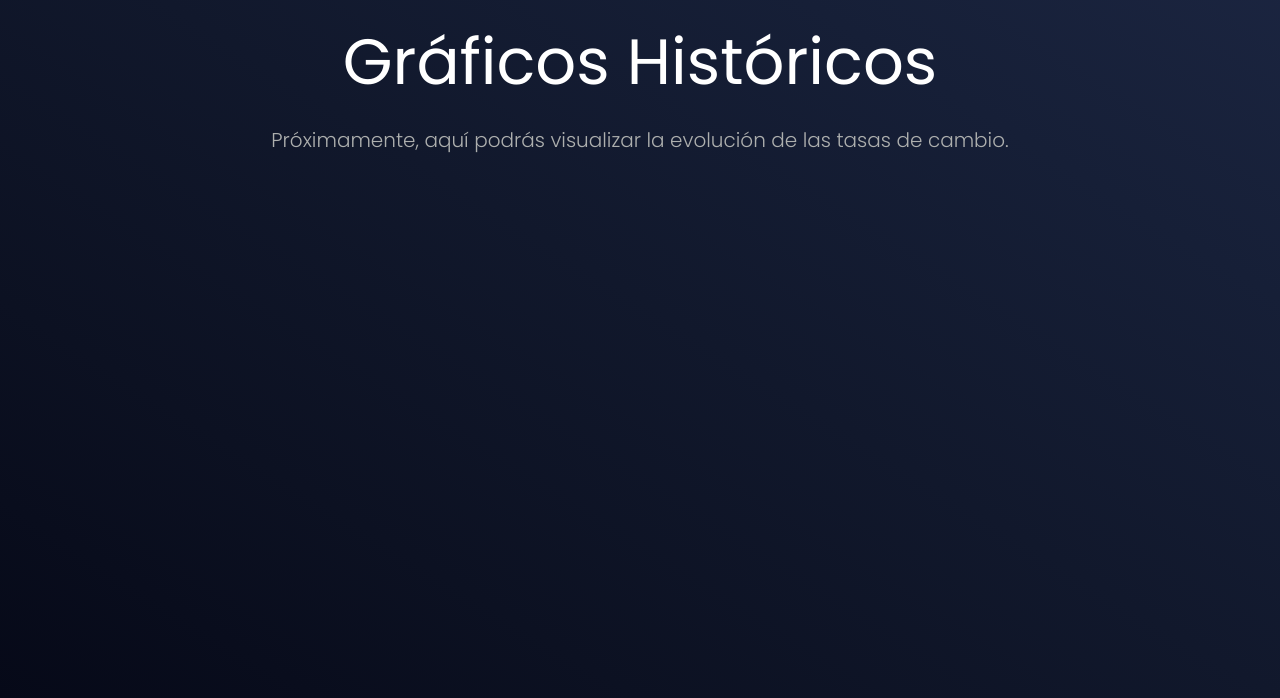
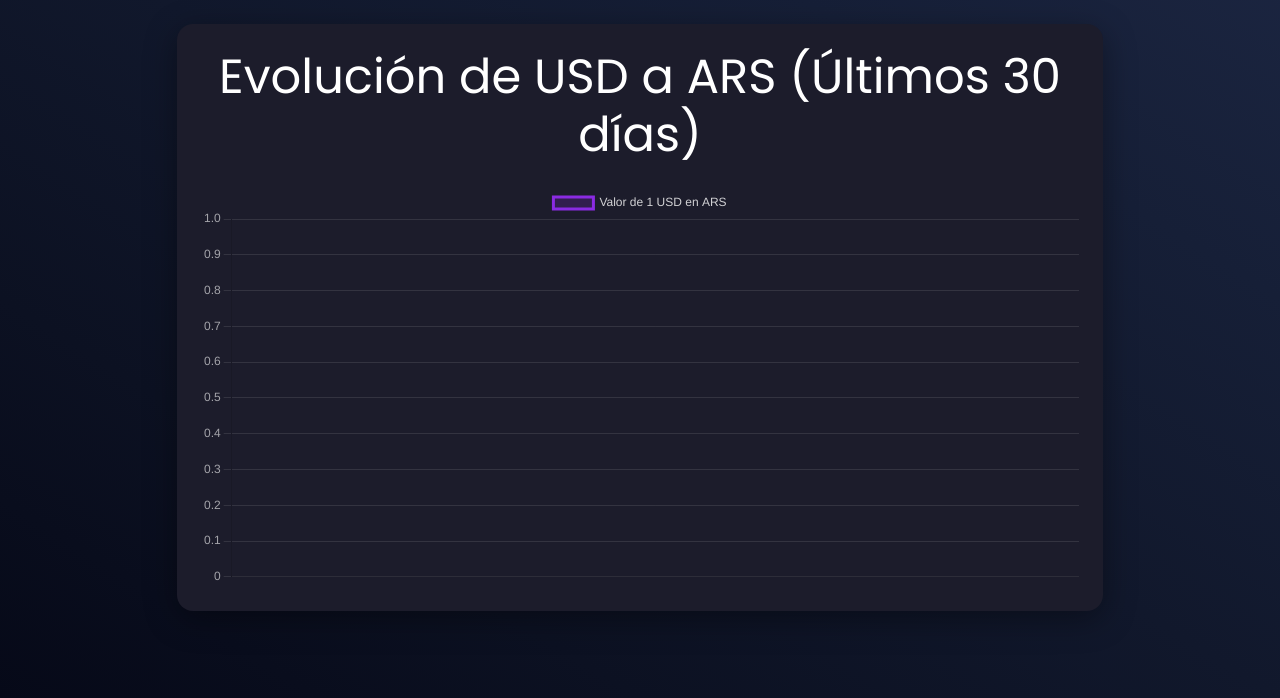
Before and after one commit to Thiagobrn3/CurrencyPy, a Django app: page /charts/ in a window 1280 px wide. Shown: the part 102-800 px from the top of the page. Run offline with Django 5.2, Linux system fonts and the light colour scheme; data that the repository does not hold is empty; some libraries are stand-ins or nearby versions.

Commit message:
css on charts html

```diff
--- a/converter/templates/converter/charts.html
+++ b/converter/templates/converter/charts.html
@@ -4,9 +4,72 @@
 
 {% block content %}
 <div class="row justify-content-center">
-    <div class="col-lg-10 text-center">
-        <h1 class="mb-4">Gráficos Históricos</h1>
-        <p class="lead">Próximamente, aquí podrás visualizar la evolución de las tasas de cambio.</p>
+    <div class="col-lg-10">
+        <div class="card card-custom p-4">
+            <h2 class="mb-4 text-center">Evolución de {{ base_currency }} a {{ quote_currency }} (Últimos 30 días)</h2>
+
+            <div style="position: relative; height: 400px;">
+                <canvas id="historicalChart"></canvas>
+            </div>
+
+        </div>
     </div>
 </div>
+
+<script src="https://cdn.jsdelivr.net/npm/chart.js"></script>
+
+<script>
+    // Obtenemos los datos que Django nos pasó desde la vista
+    const dates = JSON.parse('{{ dates_json|safe }}');
+    const rates = JSON.parse('{{ rates_json|safe }}');
+    const ctx = document.getElementById('historicalChart').getContext('2d');
+
+    // Creamos el gráfico con los datos y estilos para el tema oscuro
+    const historicalChart = new Chart(ctx, {
+        type: 'line',
+        data: {
+            labels: dates,
+            datasets: [{
+                label: `Valor de 1 {{ base_currency }} en {{ quote_currency }}`,
+                data: rates,
+                borderColor: '#8A2BE2',
+                backgroundColor: 'rgba(138, 43, 226, 0.2)',
+                fill: true,
+                tension: 0.3,
+                pointBackgroundColor: '#8A2BE2',
+                pointRadius: 2
+            }]
+        },
+        options: {
+            responsive: true,
+            maintainAspectRatio: false,
+            plugins: {
+                legend: {
+                    labels: {
+                        color: 'rgba(255, 255, 255, 0.8)'
+                    }
+                }
+            },
+            scales: {
+                y: {
+                    beginAtZero: false,
+                    ticks: {
+                        color: 'rgba(255, 255, 255, 0.6)'
+                    },
+                    grid: {
+                        color: 'rgba(255, 255, 255, 0.1)'
+                    }
+                },
+                x: {
+                    ticks: {
+                        color: 'rgba(255, 255, 255, 0.6)'
+                    },
+                    grid: {
+                        color: 'rgba(255, 255, 255, 0.1)'
+                    }
+                }
+            }
+        }
+    });
+</script>
 {% endblock %}
--- a/converter/views.py
+++ b/converter/views.py
@@ -1,6 +1,7 @@
 import requests
 from django.shortcuts import render
-
+import json
+from datetime import date, timedelta
 # --- PEGA TU API KEY AQUÍ ---
 API_KEY = '0e4ca44e95444245cdcb3a1c'
 # -------------------------
@@ -100,8 +101,43 @@ def home(request):
 
     return render(request, 'converter/index.html', context)
 
+# converter/views.py
+
+# ... (tus importaciones y otras funciones se mantienen igual) ...
+
 def charts_view(request):
-    # Por ahora, solo renderizamos la plantilla.
-    # Más adelante, aquí irá la lógica para obtener los datos históricos.
-    context = {}
+    # --- LÃ³gica FINAL para obtener datos histÃ³ricos ---
+
+    end_date = date.today()
+    start_date = end_date - timedelta(days=30)
+    base_currency = 'USD'
+    quote_currency = 'ARS'
+
+    dates = []
+    rates = []
+
+    current_date = start_date
+    while current_date <= end_date:
+        date_str = current_date.strftime('%Y/%m/%d')
+        url = f"https://v6.exchangerate-api.com/v6/{API_KEY}/history/{base_currency}/{date_str}"
+
+        try:
+            response = requests.get(url)
+            data = response.json()
+
+            if data.get("result") == "success" and quote_currency in data.get("conversion_rates", {}):
+                dates.append(current_date.strftime('%Y-%m-%d'))
+                rates.append(data["conversion_rates"][quote_currency])
+        except Exception as e:
+            print(f"Error al obtener datos para la fecha {date_str}: {e}")
+
+        current_date += timedelta(days=1)
+
+    context = {
+        'dates_json': json.dumps(dates),
+        'rates_json': json.dumps(rates),
+        'base_currency': base_currency,
+        'quote_currency': quote_currency,
+    }
+
     return render(request, 'converter/charts.html', context)
```
